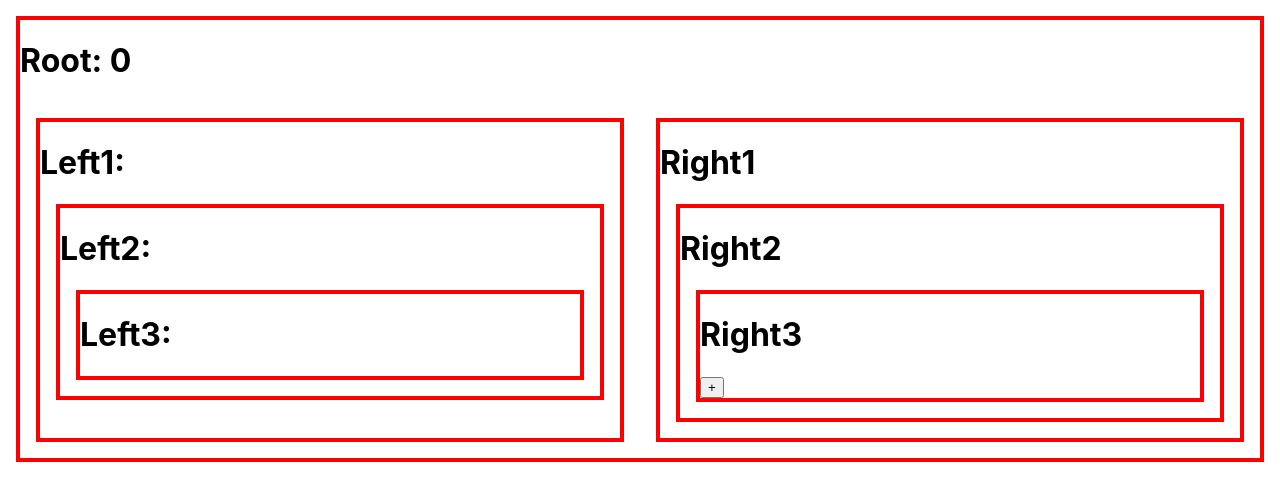
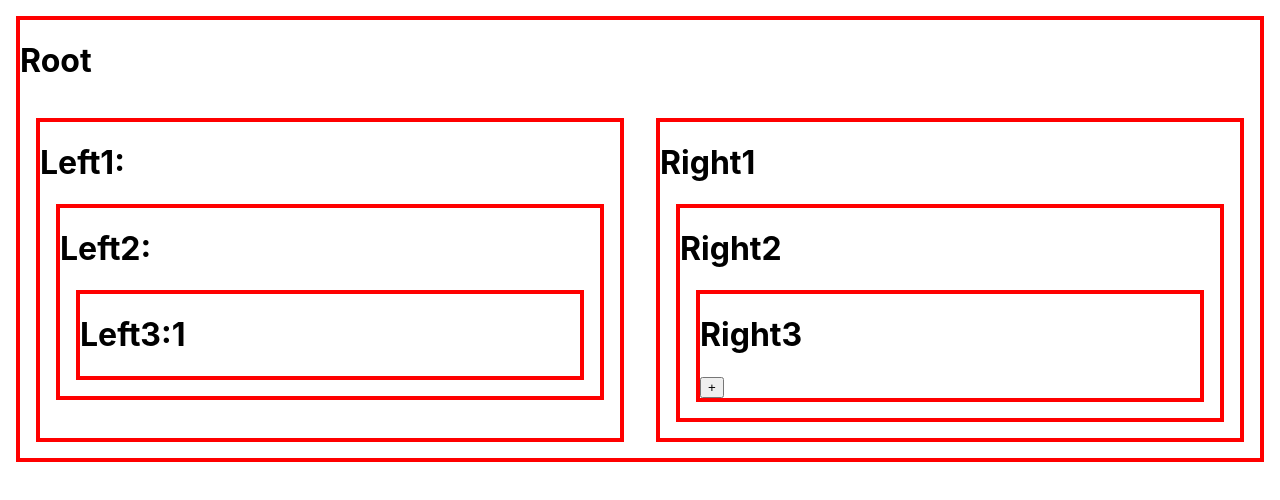
Before and after one commit to yogjin/redux-exercise, a React (Create React App) app in the folder react-reduxx/: page / in a window 1280 px wide. Shown: the top 500 px of the page. Built offline with nearby package versions, Linux system fonts and the light colour scheme.

Commit message:
3. redux, react-redux 적용

```diff
--- a/react-reduxx/src/App.js
+++ b/react-reduxx/src/App.js
@@ -1,18 +1,29 @@
 import { useState } from 'react';
+import { legacy_createStore } from 'redux';
 import './App.css';
+import { Provider, useSelector, useDispatch } from 'react-redux';
+
+function reducer(state, action) {
+  if (state === undefined) {
+    return { number: 1 };
+  }
+  if (action.type === 'INCREASE') {
+    return { ...state, number: state.number + 1 };
+  }
+  const newState = { ...state };
+  return newState;
+}
+const store = legacy_createStore(reducer);
 
 function App() {
-  const [number, setNumber] = useState(0);
-
-  function handleIncrease() {
-    setNumber(number + 1);
-  }
   return (
     <div className="container">
-      <h1>Root: {number}</h1>
+      <h1>Root</h1>
       <div id="grid">
-        <Left1 />
-        <Right1 />
+        <Provider store={store}>
+          <Left1 />
+          <Right1 />
+        </Provider>
       </div>
     </div>
   );
@@ -34,9 +45,10 @@ function Left2(props) {
   );
 }
 function Left3(props) {
+  const number = useSelector((state) => state.number);
   return (
     <div>
-      <h1>Left3:</h1>
+      <h1>Left3:{number}</h1>
     </div>
   );
 }
@@ -57,10 +69,16 @@ function Right2(props) {
   );
 }
 function Right3(props) {
+  const dispatch = useDispatch();
+
   return (
     <div>
       <h1>Right3</h1>
-      <input type="button" value="+"></input>
+      <input
+        type="button"
+        value="+"
+        onClick={() => dispatch({ type: 'INCREASE' })}
+      ></input>
     </div>
   );
 }
```
